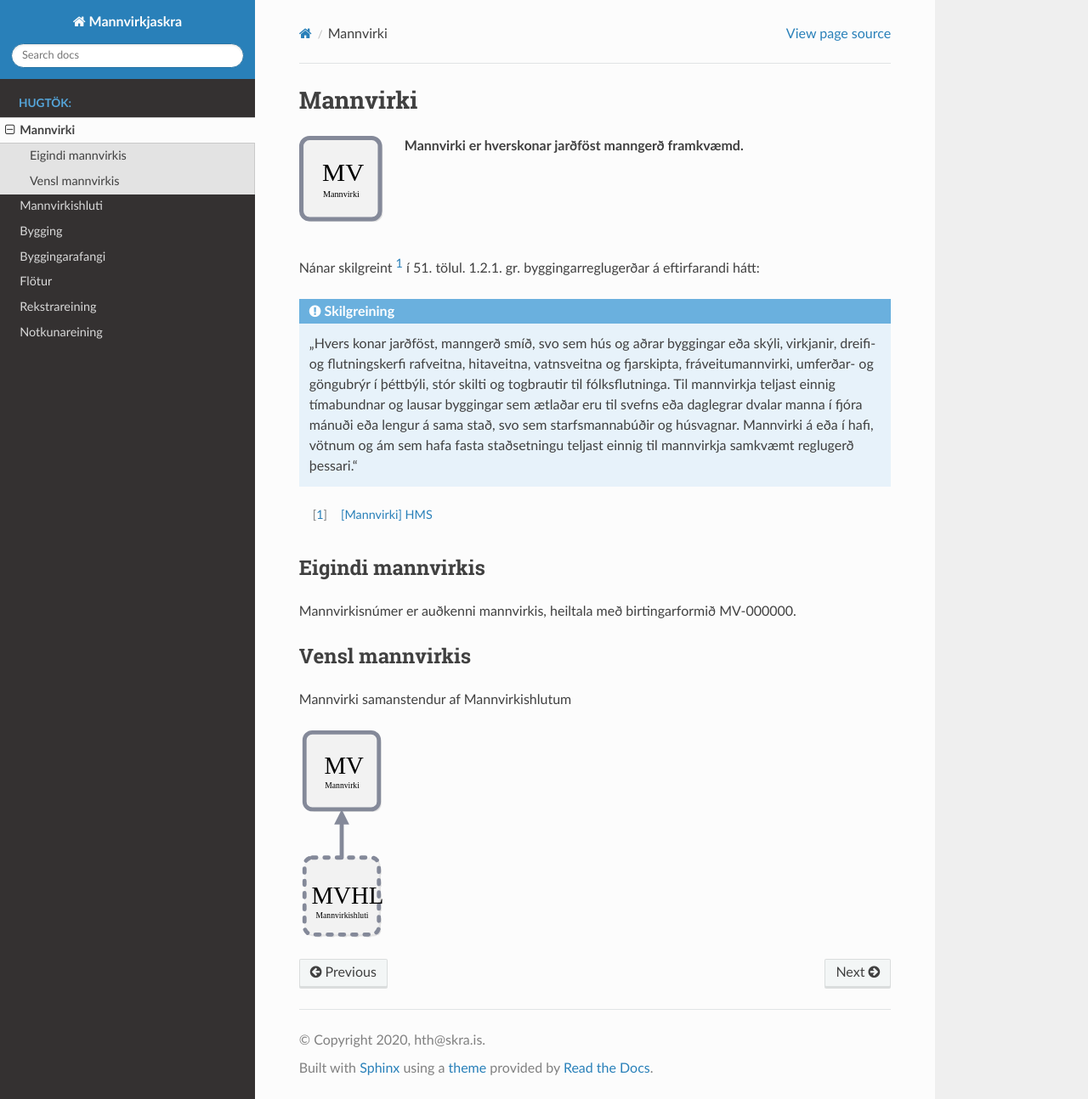
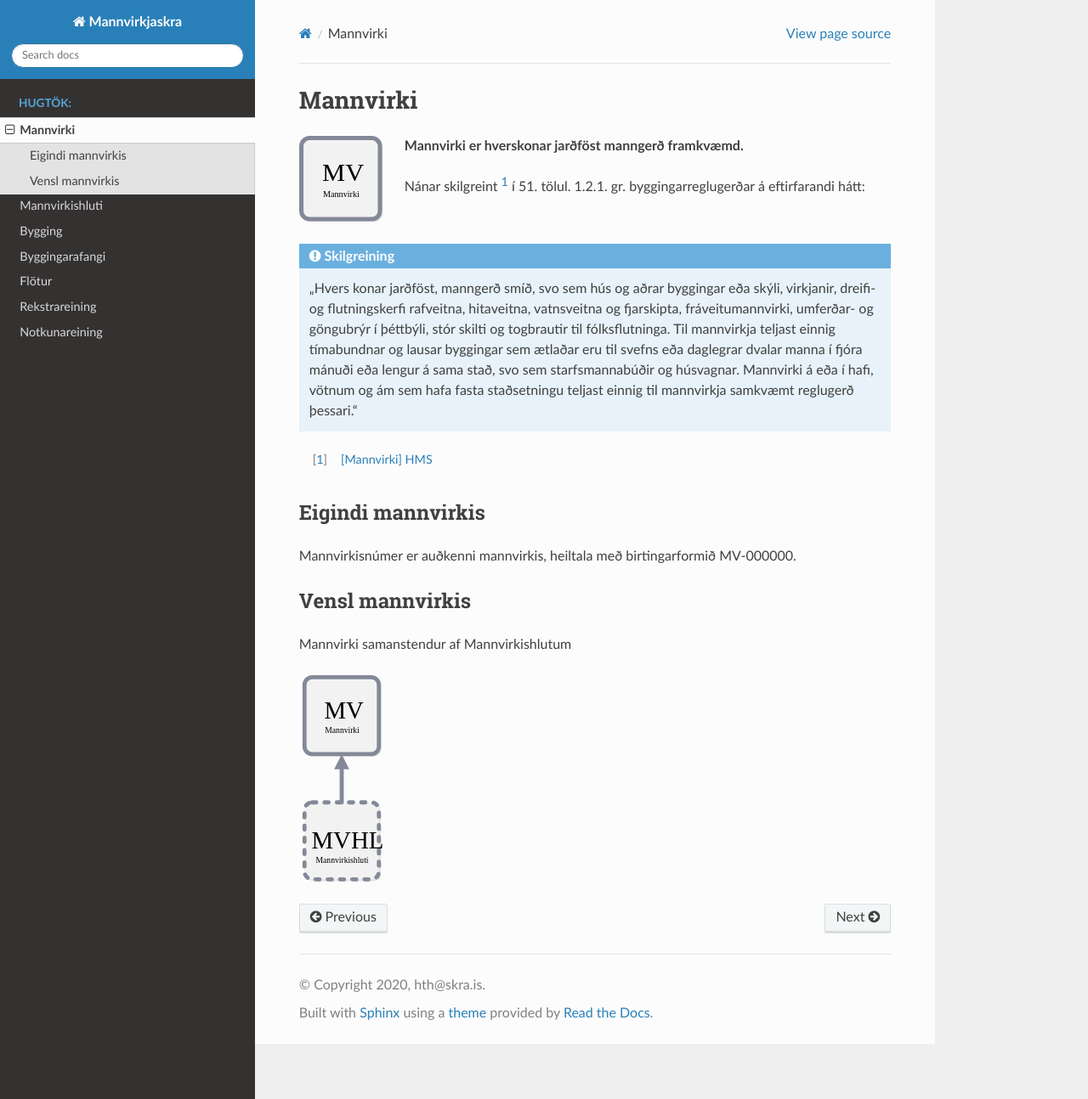
Before and after one commit to hthl/Mannvirkjaskra, a Sphinx documentation site: the page built from source/mannvirki.rst, in a window 1280 px wide and 1294 px high. Shown: the whole window at 85% size. Built offline with Sphinx 7.4.7 and the Read the Docs theme 2.0.0, drawn with Linux system fonts in a browser that asks for light colours.

Commit message:
Update mannvirki.rst

```diff
--- a/source/mannvirki.rst
+++ b/source/mannvirki.rst
@@ -8,9 +8,9 @@
 
 **Mannvirki er hverskonar jarðföst manngerð framkvæmd.**
 
-|
-|
-|
+.. |br| raw:: html
+
+   <br />
 
 Nánar skilgreint [#]_ í 51. tölul. 1.2.1. gr. byggingarreglugerðar á eftirfarandi hátt:
 
```
